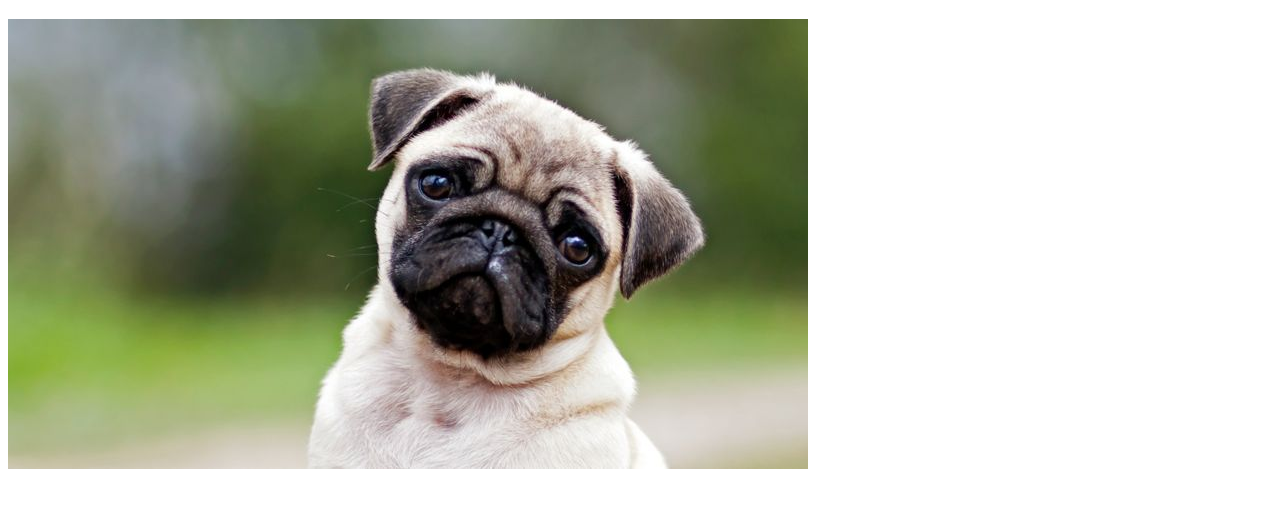
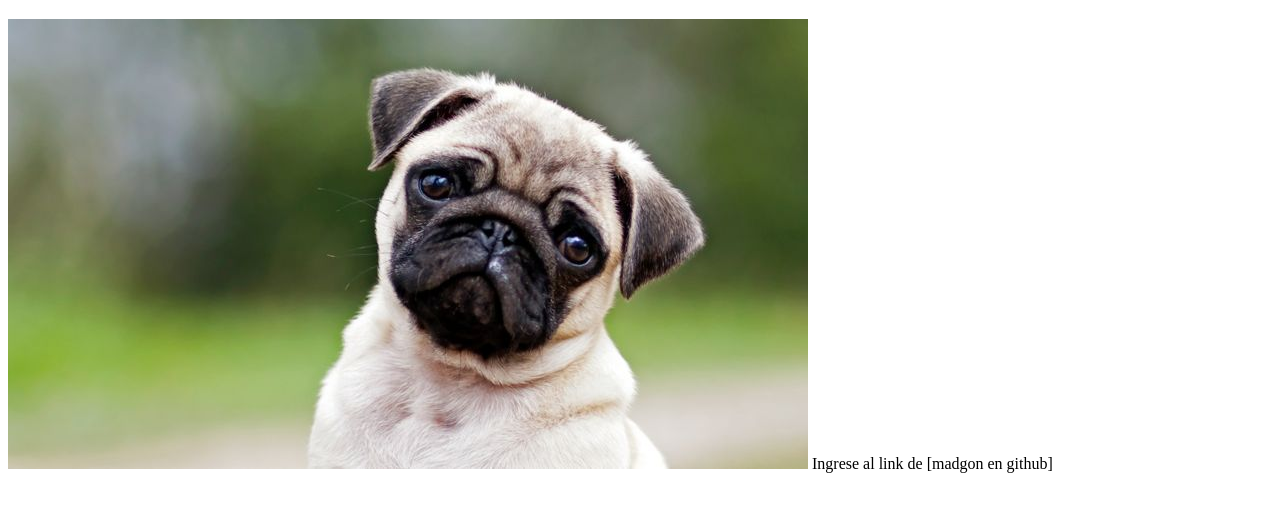
Before and after one commit to madgon/Desafio_Git, a plain HTML site: page index.html in a window 1280 px wide. Shown: the part 61-572 px from the top of the page. Drawn offline with Linux system fonts and the light colour scheme; files whose address does not match are found by name.

```diff
--- a/index.html
+++ b/index.html
@@ -7,3 +7,5 @@
 <h1>In love dogs </h1>
 <img src="/Users/joseluismadridgonzalez/git/GIT-FormaNT/Madrid/imagenes/perro1.jpg" /> </body>
 </html>
+
+Ingrese al link de [madgon en github]
```
Also changed, not shown: Contrasenias_Secretas.txt (added).
